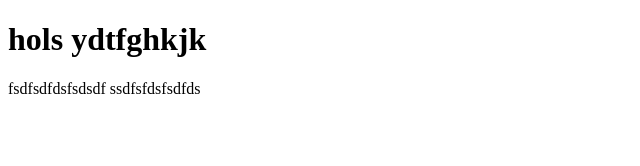
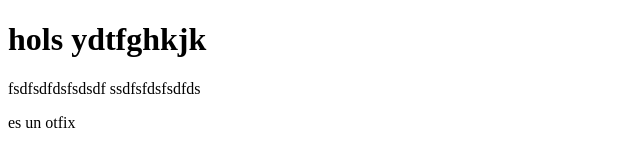
Before and after one commit to beaner92/invie-github, a plain HTML site: page index.html in a window 1280 px wide. Shown: the full height of the page, 0-640 px from the left. Drawn offline with Linux system fonts and the light colour scheme.

Commit message:
hotfix 1

```diff
--- a/index.html
+++ b/index.html
@@ -8,6 +8,7 @@
 	<p>
 		fsdfsdfdsfsdsdf
 		<shadow><shadow>ssdfsfdsfsdfds</shadow></shadow>
+		<p>es un otfix</p>
 	</p>
 </body>
 </html>
```
